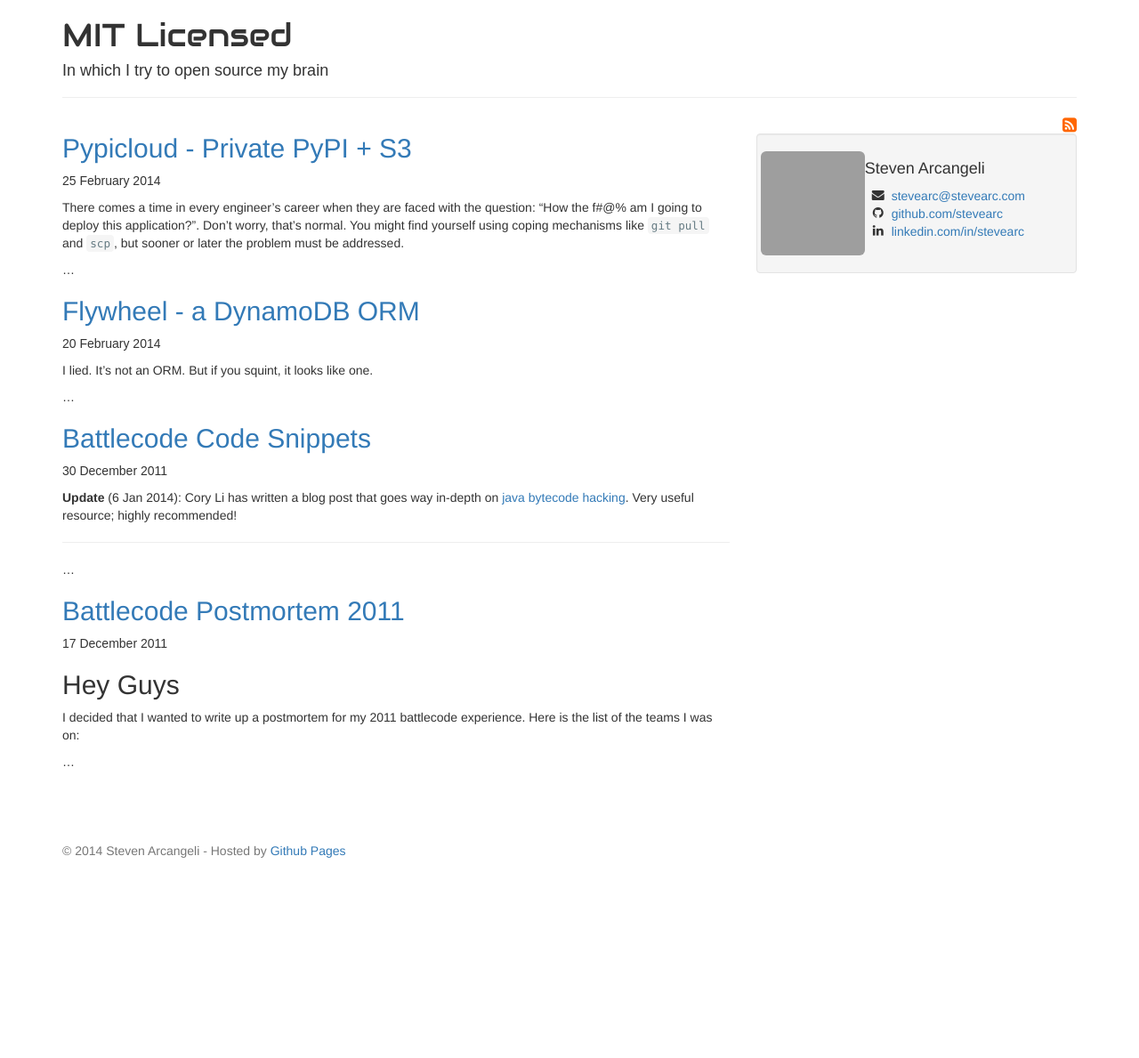
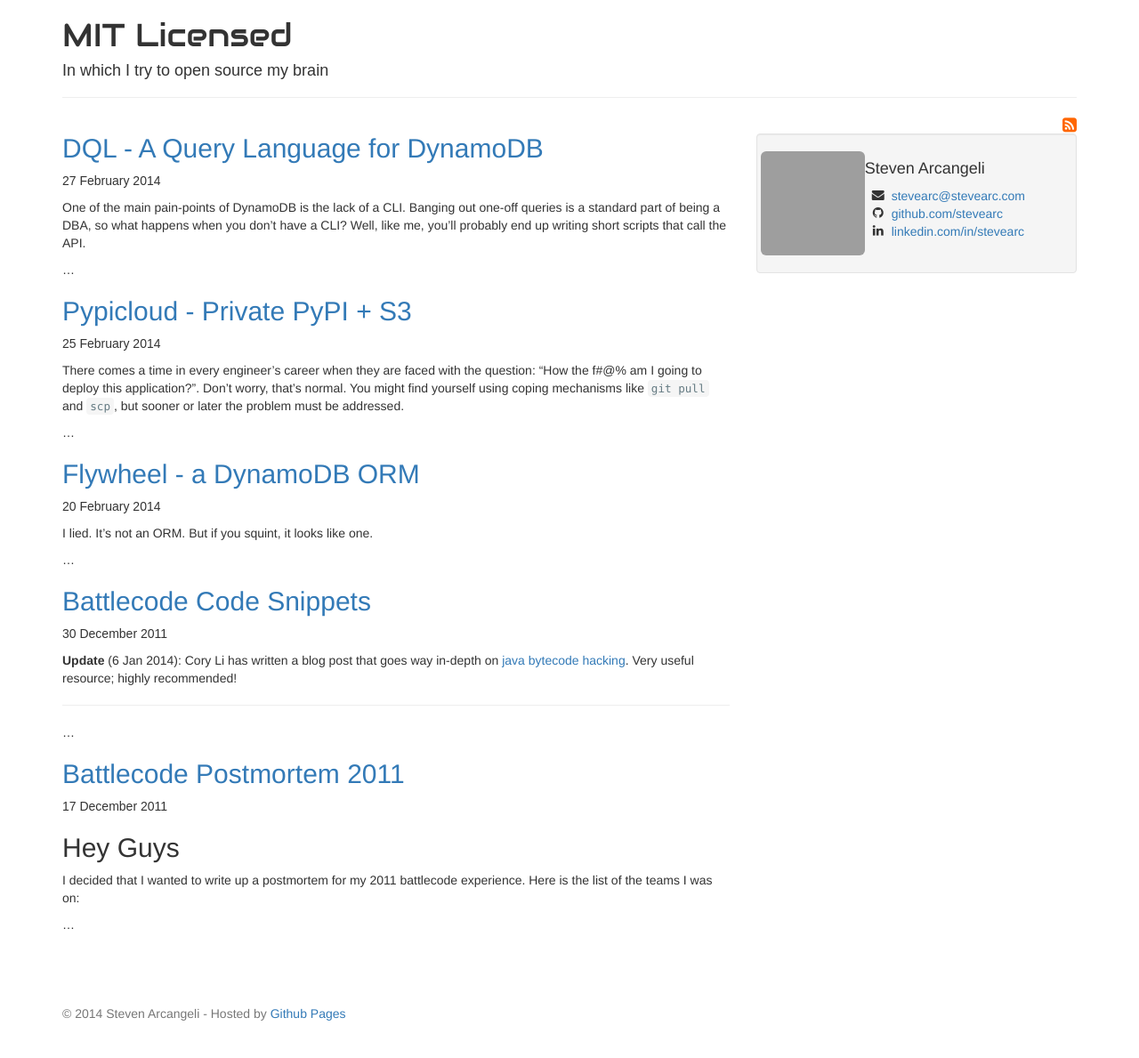
Before and after one commit to stevearc/stevearc.github.io, a Jekyll site: the page built from index.html, in a window 1280 px wide. Shown: the whole page at 89% size. Built offline with Jekyll 4.4.1, drawn with Linux system fonts in a browser that asks for light colours; nearby versions of some CDN libraries; some web fonts are replaced; Markdown is read by kramdown in place of the engine named in the settings; the list of posts is cut into pages by our own code; before the commit the page ends 1006 px from its top, so only the background shows below that; some of the changed lines change nothing that is shown; grey boxes are pictures that could not be loaded.

Commit message:
Publishing DQL post

```diff
--- a/_drafts/dql.md
+++ b/_posts/2014-2-27-dql.md
@@ -3,12 +3,10 @@ layout: post
 title: DQL - A Query Language for DynamoDB
 description: An interactive commandline interface for querying DynamoDB using a SQL-like language.
 ---
-One of the main pain-points of DynamoDB is the lack of a CLI. When I manage
-PostgreSQL, MySQL, Redis, or any other database, I'm frequently dropping into a
-terminal to do quick little tasks. It's useful to be able to quickly look up a
-user record, count the number of items matching a criterion, or run a short
-script to update some values. Since Dynamo only has the API, I ended up trying
-to do these things with boto. Let's see what that looked like.
+One of the main pain-points of DynamoDB is the lack of a CLI. Banging out
+one-off queries is a standard part of being a DBA, so what happens when you
+don't have a CLI? Well, like me, you'll probably end up writing short scripts
+that call the API.
 
 #### Looking up a user record:
 {% highlight python %}
@@ -33,7 +31,6 @@ print count
 
 {% endhighlight %}
 
-And finally, to make you cringe
 #### Update a value:
 {% highlight python %}
 import boto
@@ -56,13 +53,11 @@ pprint(dict(list(result)[0]))
 
 {% endhighlight %}
 
-And you have to write these *every time* you want to run anything on Dynamo.
-The added overhead is quite annoying after a while, especially with the
-frequent pauses to look up boto documentation.
+As you might guess, that gets old *real* fast.
 
-Now I'm not a huge fan of SQL, but it gets the job done and it's familiar to
-DBAs.  So I decided to write a little mini-language for Dynamo that looked
-SQL-ish.  Here's the result.
+Now I'm not a huge fan of SQL, but it gets the job done and people know it.  So
+I decided to write a little mini-language for Dynamo that looks like SQL. I'll
+let you decide if it's an improvement.
 
 #### Looking up a user record:
 {% highlight sql %}
@@ -82,7 +77,7 @@ us-west-1> UPDATE users SET followers += 1 WHERE KEYS IN ('dsa') RETURNS ALL NEW
 And since it's a CLI, there's inline help:
 
 {% highlight sql %}
-local> help select
+us-west-1> help select
 
     Select items from a table by querying an index
 
@@ -102,8 +97,9 @@ local> help select
         SELECT * FROM foobars WHERE foo = 'bar' AND baz >= 3 LIMIT 50 DESC;
 {% endhighlight %}
 
-Feedback welcome. If you'd like to request features or file bugs, [do so on
-github](http://github.com/mathcamp/dql/issues).
+DQL is a python package, so to install just run `pip install dql` and then
+`dql`. Feedback welcome. If you'd like to request features or file bugs, [do so
+on github](http://github.com/mathcamp/dql/issues).
 
 Code: [github.com/mathcamp/dql](http://github.com/mathcamp/dql)
 Docs: [dql.rtfd.org](http://dql.rtfd.org)
```
